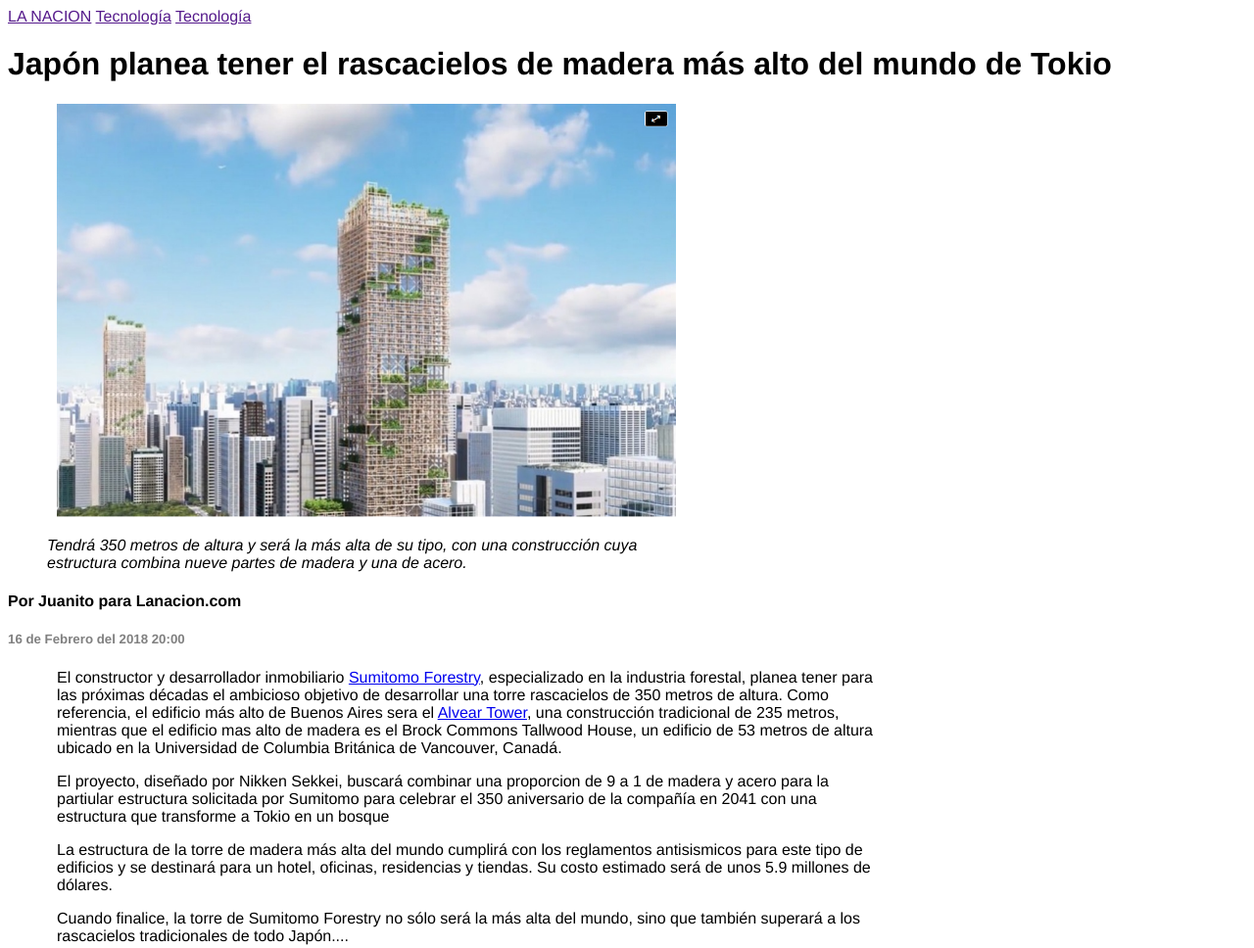
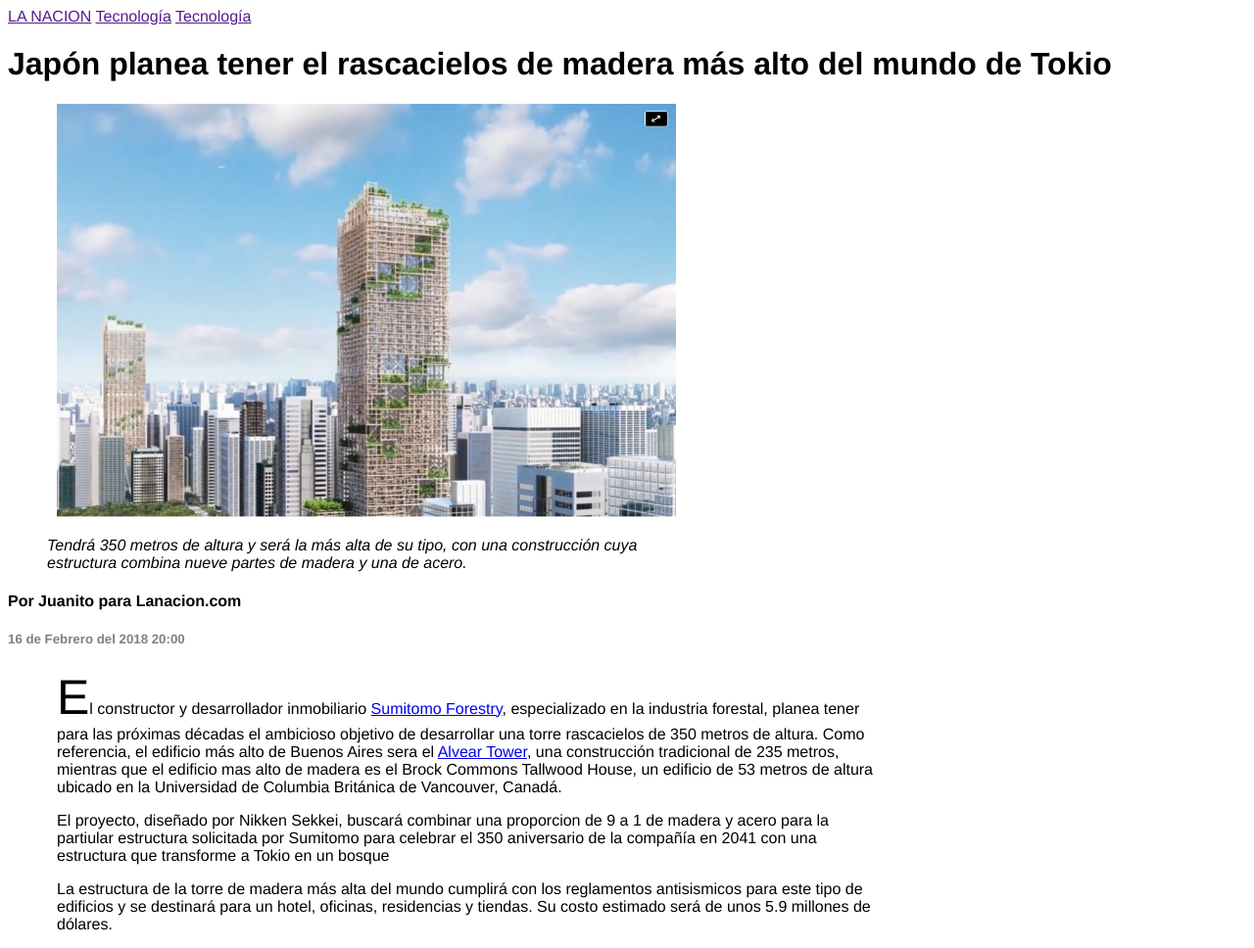
Before and after one commit to mbelen/TareasADAITW, a plain HTML site: page Tarea1/index.html in a window 1280 px wide. Shown: the top 968 px of the page at 98% size. Drawn offline with Linux system fonts and the light colour scheme.

Commit message:
letra capital

```diff
--- a/Tarea1/Css/style.css
+++ b/Tarea1/Css/style.css
@@ -28,3 +28,7 @@
 	width: 850px;
 
 }
+#capital::first-letter {
+	font-size: 50px;
+
+}
--- a/Tarea1/index.html
+++ b/Tarea1/index.html
@@ -23,7 +23,7 @@
 
 	<div class="bloque">
 
-		<p>El constructor y desarrollador inmobiliario <a href="#">Sumitomo Forestry</a>, especializado en la industria forestal, planea tener para las próximas décadas el ambicioso objetivo de desarrollar una torre rascacielos de 350 metros de altura. Como referencia, el edificio más alto de Buenos Aires sera el <a href="#">Alvear Tower</a>, una construcción tradicional de 235 metros, mientras que el edificio mas alto de madera es el Brock Commons Tallwood House, un edificio de 53 metros de altura ubicado en la Universidad de Columbia Británica de Vancouver, Canadá.</p>
+		<p id="capital">El constructor y desarrollador inmobiliario <a href="#">Sumitomo Forestry</a>, especializado en la industria forestal, planea tener para las próximas décadas el ambicioso objetivo de desarrollar una torre rascacielos de 350 metros de altura. Como referencia, el edificio más alto de Buenos Aires sera el <a href="#">Alvear Tower</a>, una construcción tradicional de 235 metros, mientras que el edificio mas alto de madera es el Brock Commons Tallwood House, un edificio de 53 metros de altura ubicado en la Universidad de Columbia Británica de Vancouver, Canadá.</p>
 
 
 		<p>El proyecto, diseñado por Nikken Sekkei, buscará combinar una proporcion de 9 a 1 de madera y acero para la partiular estructura solicitada por Sumitomo para celebrar el 350 aniversario de la compañía en 2041 con una estructura que transforme a Tokio en un bosque </p>
```
